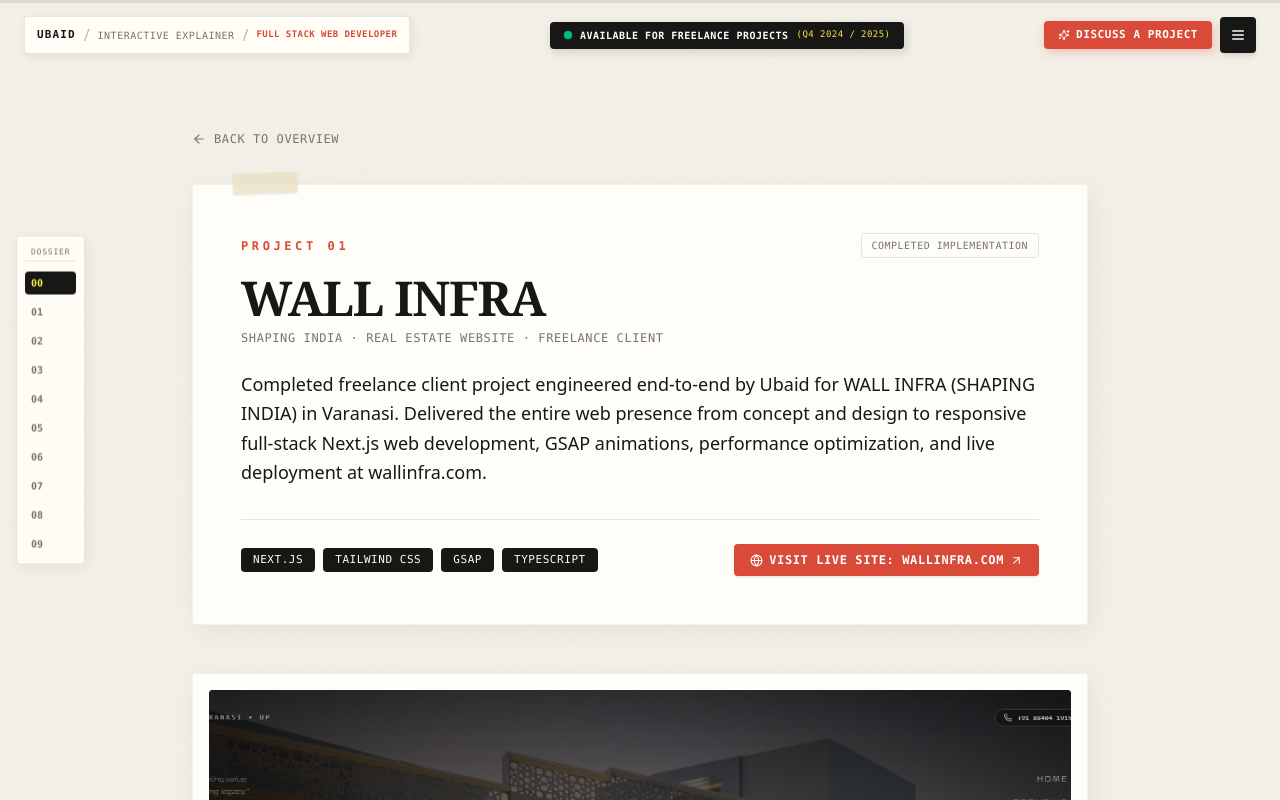
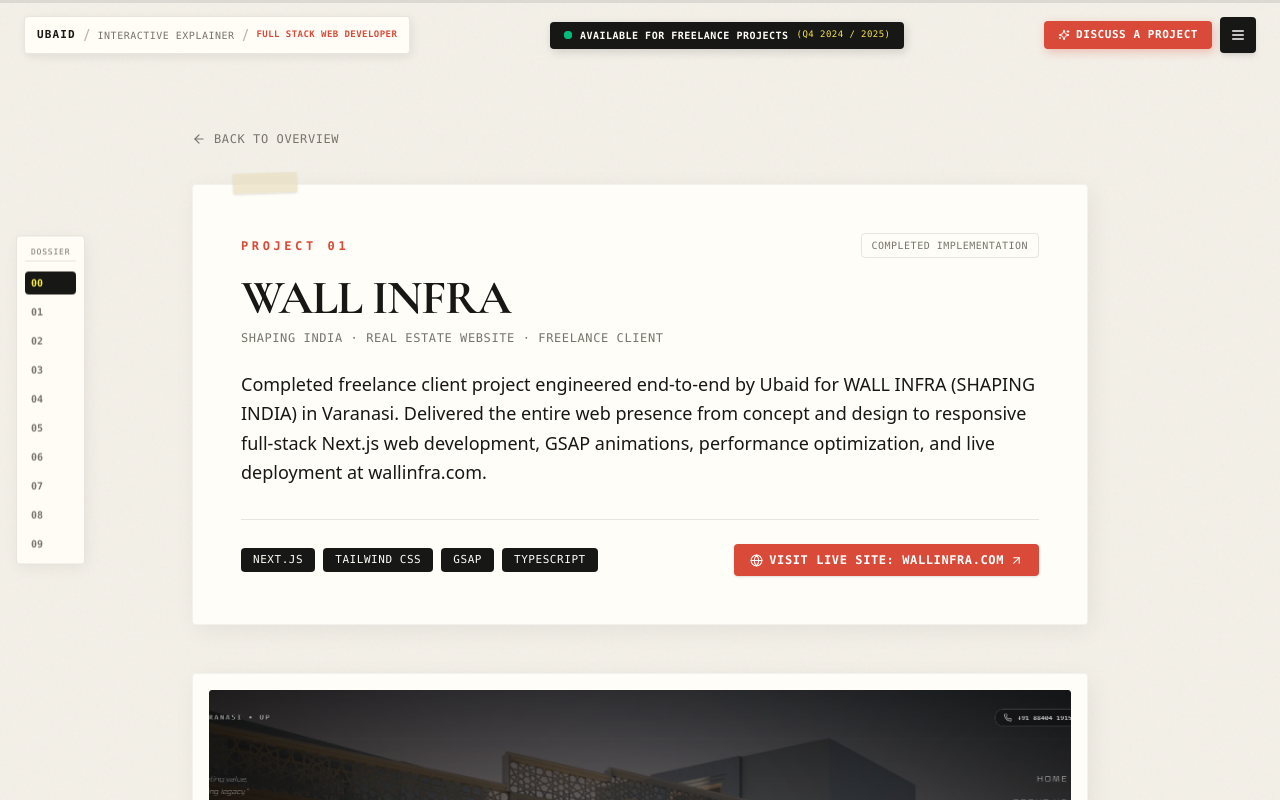
Before and after one commit to ubaid0542/Portfolio-ubaid, a Next.js app: page /projects/wall-infra in a window 1280 px wide. Shown: the top 800 px of the page. Built offline with nearby package versions, Linux system fonts and the light colour scheme.

Commit message:
feat: apply Cormorant Garamond font style across all headings, serif elements, and editorial typography

```diff
--- a/src/app/api/contact/route.ts
+++ b/src/app/api/contact/route.ts
@@ -146,7 +146,7 @@
             .whatsapp-box { background-color: #E8F5E9; border-left: 3px solid #128C7E; padding: 14px 16px; border-radius: 2px; font-size: 13px; color: #1B5E20; margin-top: 22px; }
             .whatsapp-link { color: #128C7E; font-weight: bold; text-decoration: none; }
             .footer { font-size: 11px; color: #77746D; margin-top: 28px; border-top: 1px solid #ECE7D9; padding-top: 16px; text-align: center; }
-            .signature { font-family: Georgia, serif; font-size: 19px; font-style: italic; color: #171715; margin-top: 20px; }
+            .signature { font-family: 'Cormorant Garamond', Georgia, serif; font-size: 21px; font-style: italic; color: #171715; margin-top: 20px; }
           </style>
         </head>
         <body>
--- a/src/app/globals.css
+++ b/src/app/globals.css
@@ -1,4 +1,8 @@
 @import "tailwindcss";
+
+@theme {
+  --font-serif: var(--font-cormorant), "Cormorant Garamond", Garamond, Georgia, serif;
+}
 
 :root {
   --paper-warm: #F3F0E8;
@@ -7,6 +11,14 @@
   --highlighter-yellow: #F7E84B;
   --editorial-red: #D94A38;
   --muted-ink: #77746D;
+  --font-serif: var(--font-cormorant), "Cormorant Garamond", Garamond, Georgia, serif;
+}
+
+/* Luxury Editorial Typography with Cormorant Garamond */
+.font-serif,
+h1, h2, h3, h4, h5, h6,
+.chapter-title {
+  font-family: var(--font-cormorant), "Cormorant Garamond", Garamond, Georgia, serif;
 }
 
 html {
--- a/src/app/layout.tsx
+++ b/src/app/layout.tsx
@@ -1,10 +1,19 @@
 import type { Metadata, Viewport } from 'next';
+import { Cormorant_Garamond } from 'next/font/google';
 import './globals.css';
 import { profile } from '@/data/profile';
 import Navigation from '@/components/navigation/Navigation';
 import Footer from '@/components/navigation/Footer';
 import { Analytics } from '@vercel/analytics/react';
 import { SpeedInsights } from '@vercel/speed-insights/next';
+
+const cormorant = Cormorant_Garamond({
+  subsets: ['latin'],
+  weight: ['300', '400', '500', '600', '700'],
+  style: ['normal', 'italic'],
+  variable: '--font-cormorant',
+  display: 'swap',
+});
 
 export const metadata: Metadata = {
   metadataBase: new URL(profile.siteUrl),
@@ -127,7 +136,7 @@
   };
 
   return (
-    <html lang="en">
+    <html lang="en" className={cormorant.variable}>
       <head>
         <script
           type="application/ld+json"
@@ -138,7 +147,7 @@
           dangerouslySetInnerHTML={{ __html: JSON.stringify(websiteJsonLd) }}
         />
       </head>
-      <body className="min-h-screen bg-[#F3F0E8] text-[#171715] antialiased selection:bg-[#F7E84B] selection:text-[#171715]">
+      <body className={`${cormorant.variable} min-h-screen bg-[#F3F0E8] text-[#171715] antialiased selection:bg-[#F7E84B] selection:text-[#171715]`}>
         <Navigation />
         <main id="main-content">
           {children}
--- a/src/components/chapters/ContactChapter.tsx
+++ b/src/components/chapters/ContactChapter.tsx
@@ -587,7 +587,7 @@
                 I believe great web development comes from the intersection of solid CS fundamentals (MCA graduate) and creative storytelling. Let&apos;s build an experience that sets your business apart.
               </p>
               <div className="mt-4 pt-3 border-t border-[#171715]/10 flex items-center justify-between">
-                <span className="font-serif italic text-lg text-[#171715]" style={{ fontFamily: 'Georgia, serif' }}>
+                <span className="font-serif italic text-xl text-[#171715]">
                   — Ubaid
                 </span>
                 <span className="font-mono text-[10px] uppercase tracking-wider text-[#77746D]">
```
